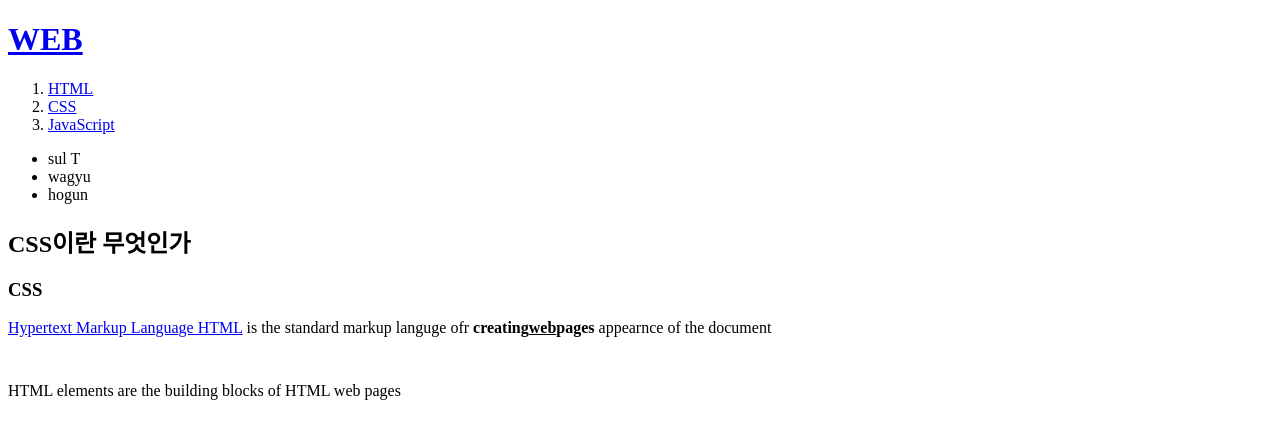
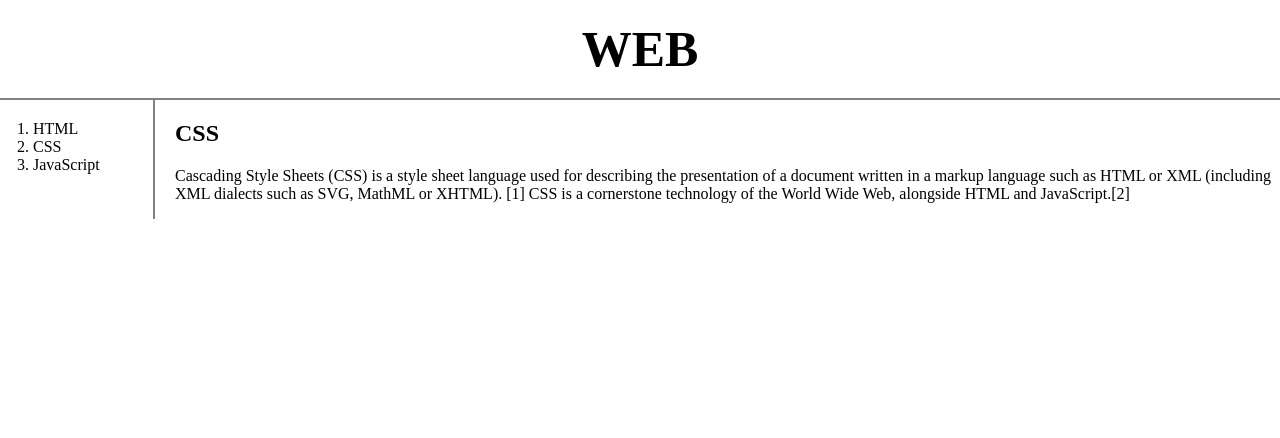
Before and after one commit to reminyou234/my-first-web, a plain HTML site: page 2.html in a window 1280 px wide. Drawn offline with Linux system fonts and the light colour scheme.

Commit message:
css 업데이트

```diff
--- a/2.html
+++ b/2.html
@@ -2,22 +2,32 @@
 <html>
 <head>
   <title>WEB1 - CSS</title>
+  <meta charset="utf-8">
+  <link rel="stylesheet" href="style.css">
 </head>
 <body>
   <h1><a href="index.html">WEB</a></h1>
+  <div>
+    <div id="grid">
   <ol>
-    <li><a href="1.html">HTML</a></li>
-    <li><a href="2.html">CSS</a></li>
+    <li><a href="1.html" >HTML</a></li>
+    <li><a href="2.html" id="active">CSS</a></li>
     <li><a href="3.html">JavaScript</a></li>
   </ol>
-  <ul>
-    <li>sul T</li>
-    <li>wagyu</li>
-    <li>hogun</li>
-  </ul>
-<h2>CSS이란 무엇인가</h2>
-<h3>CSS</h3>
-  <p><a href="https://www.finereport.com/kr/재무제표-작성/" target ="_blank" title="재무제표">Hypertext Markup Language HTML</a> is the standard markup languge ofr <strong>creating<u>web</u>pages</strong> appearnce of the document</p>
-<p style="margin-top : 45px;">HTML elements are the building blocks of HTML web pages </p>
+  <div>
+    <div id="article">
+<h2>CSS</h2>
+<p>
+  Cascading Style Sheets (CSS)
+  is a style sheet language used for
+  describing the presentation of a
+  document written in a markup language
+  such as HTML or XML
+  (including XML dialects such as SVG, MathML or XHTML).
+  [1] CSS is a cornerstone technology of the World Wide Web,
+  alongside HTML and JavaScript.[2]
+</p>
+</div>
+</div>
 </body>
 </html>
--- /dev/null
+++ b/style.css
@@ -0,0 +1,47 @@
+
+body{
+  margin: 0;
+}
+
+a {
+  color:black;
+  text-decoration: none;
+}
+h1 {
+  font-size: 50px;
+  text-align: center;
+  border-bottom: 2px solid gray;
+  margin: 0;
+  padding: 20px;
+}
+ol{
+  border-right: 2px solid gray;
+  width: 100px;
+  margin: 0%;
+  padding: 20px;
+}
+#grid{
+  display: grid;
+  grid-template-columns: 150px 1fr;
+}
+#grid ol{
+  padding-left: 33px;
+}
+
+
+#article{
+  padding-left: 25px;
+}
+@media(max-width:800px){
+  #grid{
+    display: block;
+  }
+  ol{
+    border-right: none;
+  }
+  h1{
+    border-bottom: none;
+  }
+
+
+}
```
Also changed, not shown: 1.html (+12 -10 lines), 3.html (+12 -11 lines), box.html (added, +20 -0 lines), grid.html (added, +22 -0 lines), index.html (+9 -8 lines), mediaquery.html (added, +25 -0 lines).
